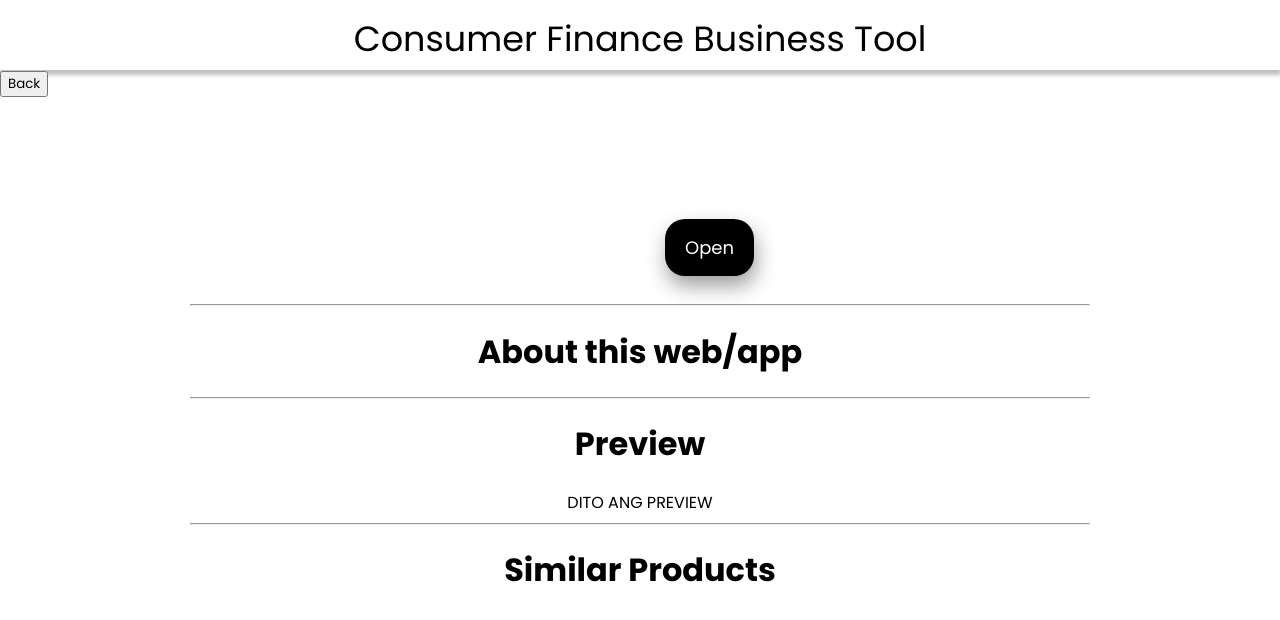
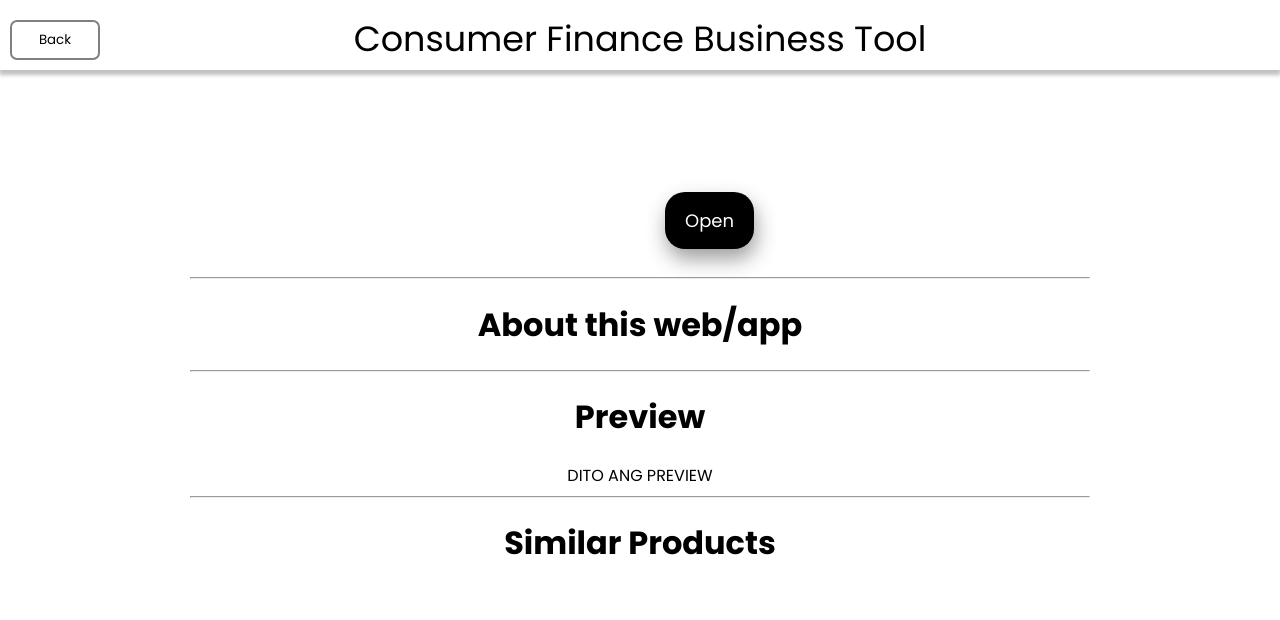
Before and after one commit to htmlgyo/Consumer-Bussiness-finance-Tool, a plain HTML site: page cfbt_frontend/detail.html in a window 1280 px wide. Drawn offline with Linux system fonts and the light colour scheme; no server answers; a web font is replaced by a local one.

Commit message:
add new tools, backbtn.

```diff
--- a/cfbt_frontend/detail.css
+++ b/cfbt_frontend/detail.css
@@ -30,6 +30,29 @@ a{
     -moz-box-shadow:0px 4px 4px 1px rgba(0,0,0,0.25);
     box-shadow:0px 4px 4px 1px rgba(0,0,0,0.25);
     background:rgba(255,255,255,1);
+}
+#backbtn{
+    position: absolute;
+    left: 10px;
+    margin-top: 10px;
+    border-radius: 7px;
+    width: 90px;
+    height: 40px;
+    background-color: rgb(255, 255, 255);
+    border-color: gray;
+    border-width: 2px;
+    border-style: solid;
+
+    @media (max-width: 768px) {
+        width: 40px;
+        height: 25px;
+    }
+
+    @media (max-width: 480px) {
+        width: 40px;
+        height: 25px;
+    }
+
 }
 
     @media only screen and (max-width: 768px) {
--- a/cfbt_frontend/detail.html
+++ b/cfbt_frontend/detail.html
@@ -21,11 +21,11 @@
 
 <body>
     <div class="mainmenu-border">
+        <div class="backbox" id="backbox">
+            <button type="button" id="backbtn"  onclick="location.href='index.html'">Back</button>
+        </div>
         <div class="title">Consumer Finance Business Tool</div>
     </div>
-
-    <button type="button" onclick="location.href='http://127.0.0.1:5500/cfbt_frontend/'">Back</button>
-
     <div class="container">
         <br>
         <div class="detail">
```
Also changed, not shown: cfbt_frontend/admindetail.html (+3 -3 lines), cfbt_frontend/adminindex.html (+3 -2 lines).
